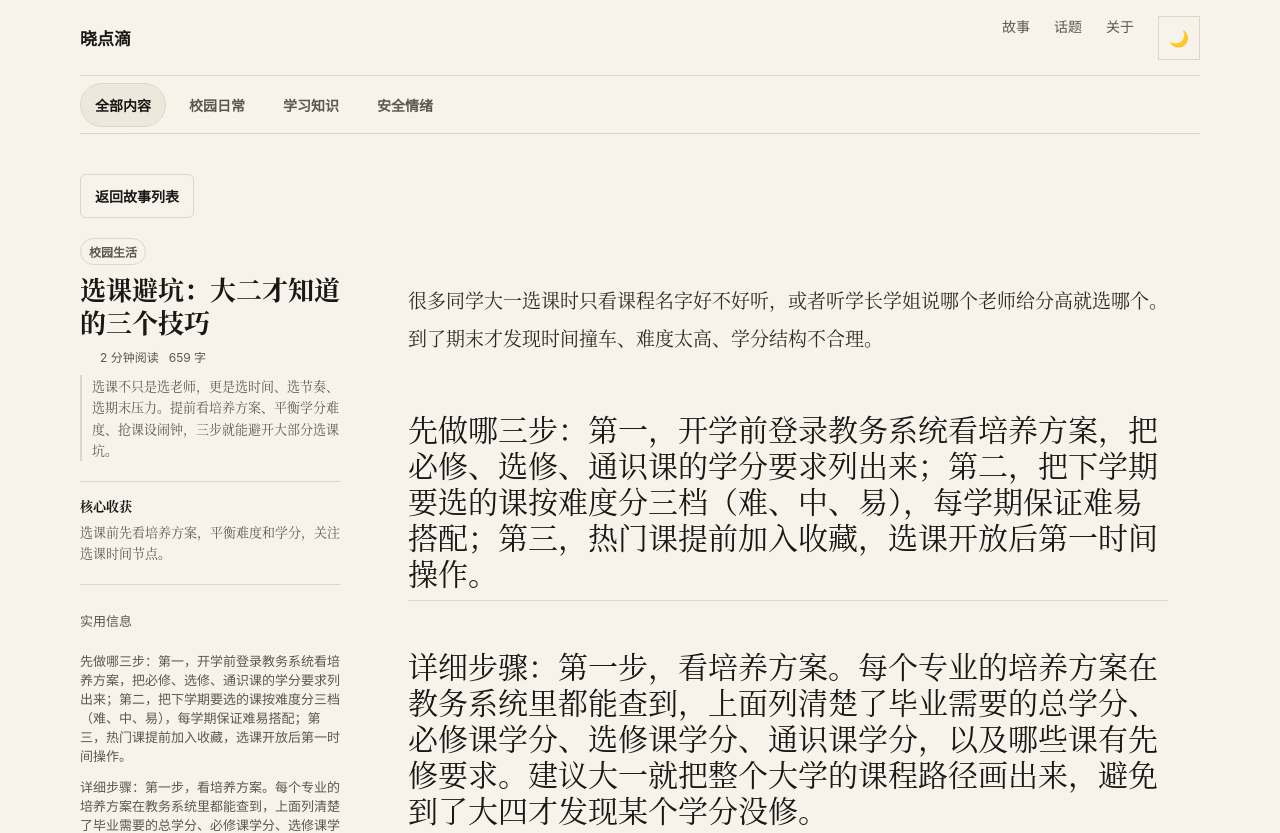
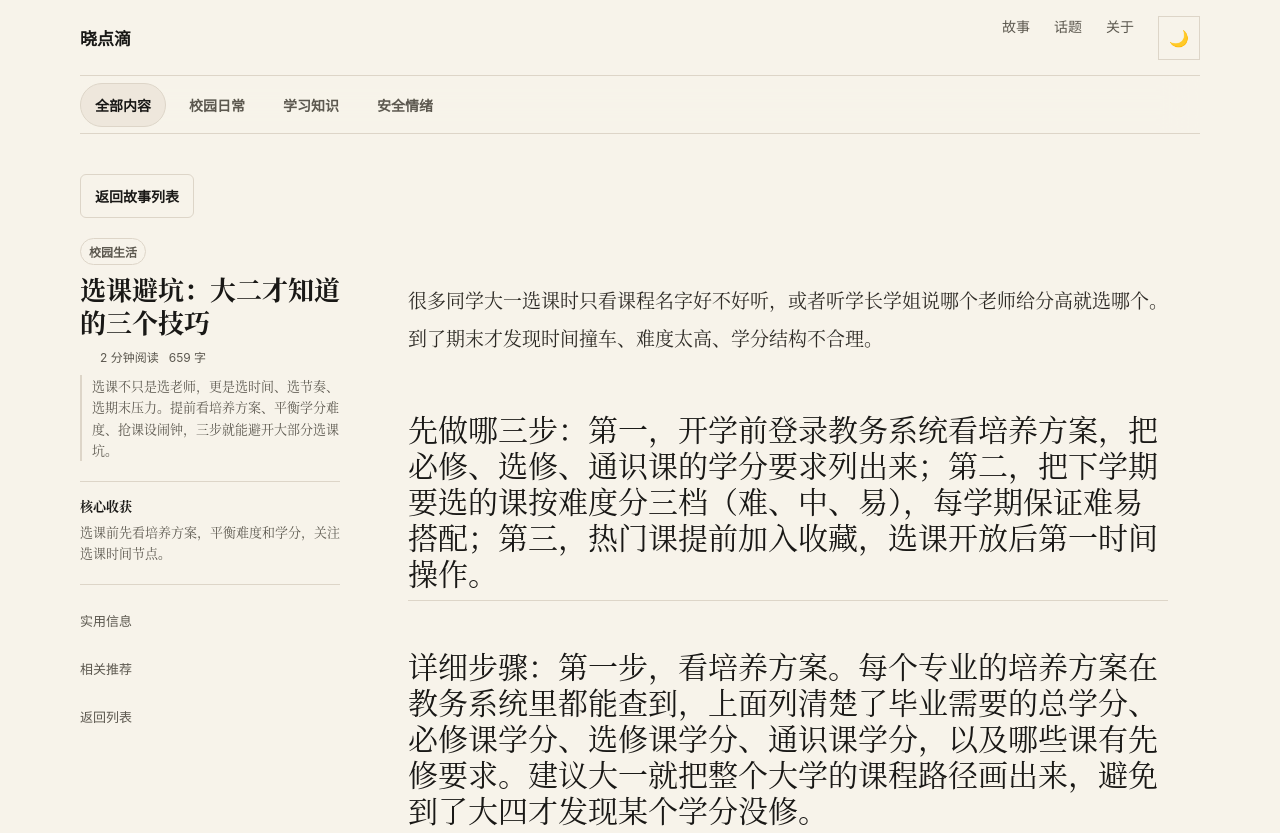
Before and after one commit to hhkb-ai/xiaotdiandi, a Vue app in the folder renjian-story-vue/: page /story/1 in a window 1280 px wide. Shown: the top 833 px of the page. Built offline with nearby package versions, Linux system fonts and the light colour scheme.

Commit message:
Remove article table of contents from detail page

```diff
--- a/renjian-story-vue/src/views/StoryDetailView.vue
+++ b/renjian-story-vue/src/views/StoryDetailView.vue
@@ -26,7 +26,6 @@
 
           <div class="sidebar-links">
             <a href="#practical">实用信息</a>
-            <a v-for="item in sectionNavItems" :key="item.id" :href="`#${item.id}`">{{ item.title }}</a>
             <a v-if="relatedStories.length" href="#related">相关推荐</a>
             <a href="#" @click.prevent="goBack">返回列表</a>
           </div>
@@ -34,16 +33,6 @@
       </aside>
 
       <main class="detail-main">
-        <details class="mobile-detail-toc">
-          <summary>目录</summary>
-          <nav aria-label="移动端文章目录">
-            <a href="#practical">实用信息</a>
-            <a v-for="item in sectionNavItems" :key="item.id" :href="`#${item.id}`">{{ item.title }}</a>
-            <a v-if="relatedStories.length" href="#related">相关推荐</a>
-            <a href="#" @click.prevent="goBack">返回列表</a>
-          </nav>
-        </details>
-
         <article>
           <div v-for="(section, i) in story.content" :key="i" :id="`section-${i}`" class="article-section">
             <h3 v-if="isSectionHeader(section)" class="article-subhead">{{ section }}</h3>
@@ -331,18 +320,6 @@ const relatedStories = computed(() => {
   return getRelatedStories(story.value, 3)
 })
 
-const sectionNavItems = computed(() => {
-  if (!story.value?.content) return []
-  return story.value.content
-    .map((section, index) => ({ section, index }))
-    .filter(item => isSectionHeader(item.section))
-    .slice(0, 6)
-    .map(item => ({
-      id: `section-${item.index}`,
-      title: item.section.replace(/^[一二三四五六七八九十]+[、.]/, '').trim()
-    }))
-})
-
 const safeExternalLinks = computed(() => {
   const links = story.value?.externalLinks
   if (!Array.isArray(links)) return []
```
